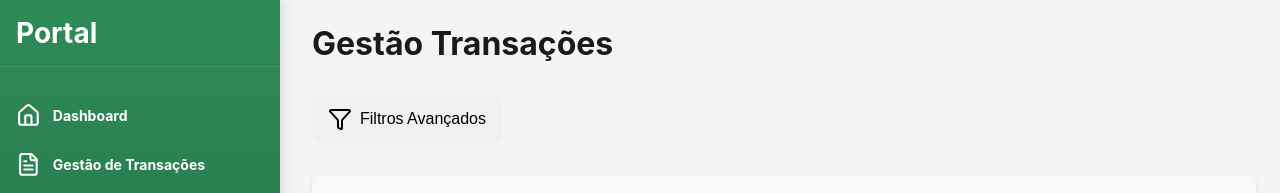
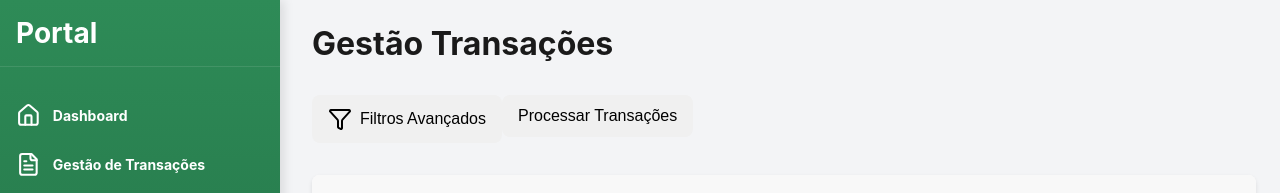
Before and after one commit to RusthenRonald2006/Portal-de-analise-em-anomalias-transacionais, a React (Create React App) app in the folder detec-anomalias/: page /gestaotransacoes in a window 1280 px wide. Shown: the top 193 px of the page. Built offline with nearby package versions, Linux system fonts and the light colour scheme; no server answers; the HTML template or start-up script is replaced by a standard one.

Commit message:
adicionando botão que chamara rota e ativara envio para o ml

```diff
--- a/detec-anomalias/src/components/Pages/GestaoTransacoes.js
+++ b/detec-anomalias/src/components/Pages/GestaoTransacoes.js
@@ -93,9 +93,14 @@ function GestaoTransacoes(){
             <  div className={styles.main_content}>
                 <h1>Gestão Transações</h1>
                 <div className={styles.filter_section}>
-                    <button className={styles.filter_button} onClick={()=>setShowFilter(!showfilter)}>
-                        <Filter /> Filtros Avançados
-                    </button>
+                    <div className={styles.container_buttons}>
+                        <button className={styles.filter_button} onClick={()=>setShowFilter(!showfilter)}>
+                            <Filter /> Filtros Avançados
+                        </button>
+                        <div>
+                            <button className={styles.filter_button} >Processar Transações </button>
+                        </div>
+                    </div>
                     {showfilter &&(
                     <div className={styles.filter_container}>
                         <div className={styles.filter_group}>
--- a/detec-anomalias/src/components/Pages/GestaoTransacoes.module.css
+++ b/detec-anomalias/src/components/Pages/GestaoTransacoes.module.css
@@ -128,7 +128,9 @@ z-index: 10;
   display:flex ;
   gap: 10px;
 }
-
+.container_buttons{
+  display: flex;
+}
 @media (max-width:1024px){
     .mobile_menu_button{
         display: block;
```
